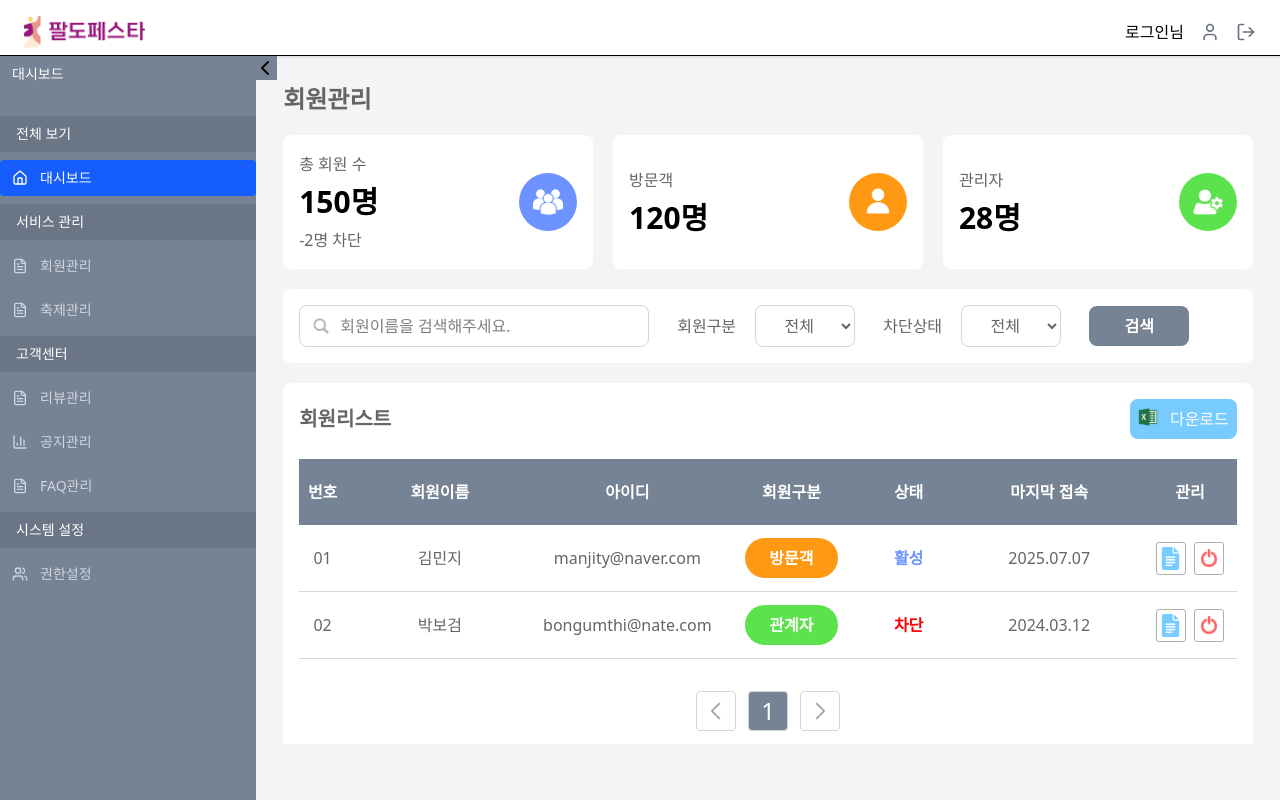
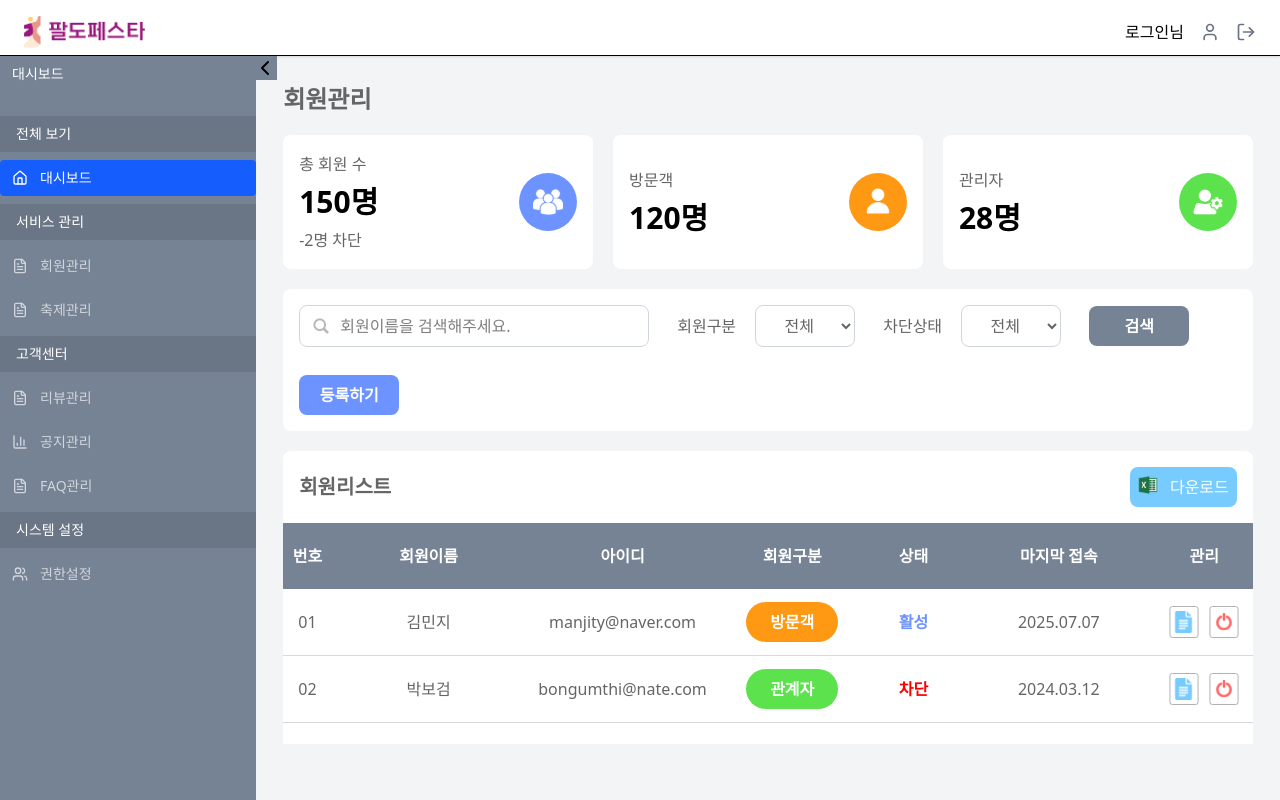
Before and after one commit to haracedaily/hackathon, a React (Vite) app: page /user in a window 1280 px wide. Built offline with nearby package versions, Linux system fonts and the light colour scheme; the HTML template or start-up script is replaced by a standard one.

Commit message:
no message

```diff
--- a/src/pages/JO/User.jsx
+++ b/src/pages/JO/User.jsx
@@ -1,9 +1,10 @@
-import React, { useState } from "react";
+import { useState } from "react";
 import Pagination from "../../component/Pagination";
 
 function User({ isTablet }) {
     //isTablet max-width 960이면 true
-    const [page, setPage] = React.useState(1);
+    const [page, setPage] = useState(1);
+
     const data = [{
         id: 1,
         name: "김민지",
@@ -31,8 +32,8 @@ function User({ isTablet }) {
             <div>
                 <h1 className="text-2xl text-[#656565] font-bold">회원관리</h1>
             </div>
-            <div className='flex gap-5 mt-5'>
-                <div className='flex flex-1 justify-between items-center min-h-[134px] bg-white rounded-lg p-4'>
+            <div className='flex flex-wrap items-center gap-5 mt-5'>
+                <div className='flex flex-1 justify-between items-center min-w-[215px] min-h-[134px] bg-white rounded-lg p-4'>
                     <div>
                         <p className='text-[#656565]'>총 회원 수</p>
                         <p className='text-3xl font-bold my-2'>150명</p>
@@ -42,7 +43,7 @@ function User({ isTablet }) {
                         <img src="/images/headbox1.svg" />
                     </div>
                 </div>
-                <div className='flex flex-1 justify-between items-center min-h-[134px] bg-white rounded-lg p-4'>
+                <div className='flex flex-1 justify-between items-center min-w-[215px] min-h-[134px] bg-white rounded-lg p-4'>
                     <div>
                         <p className='text-[#656565]'>방문객</p>
                         <p className='text-3xl font-bold mt-2'>120명</p>
@@ -51,7 +52,7 @@ function User({ isTablet }) {
                         <img src="/images/headbox2.svg" />
                     </div>
                 </div>
-                <div className='flex flex-1 justify-between items-center min-h-[134px] bg-white rounded-lg p-4'>
+                <div className='flex flex-1 justify-between items-center min-w-[215px] min-h-[134px] bg-white rounded-lg p-4'>
                     <div>
                         <p className='text-[#656565]'>관리자</p>
                         <p className='text-3xl font-bold mt-2'>28명</p>
@@ -61,8 +62,9 @@ function User({ isTablet }) {
                     </div>
                 </div>
             </div>
-            <div className='flex items-center bg-white rounded-lg p-4 my-5 gap-7'>
-                <div className='relative min-w-[350px]'>
+            <div className='flex flex-wrap items-center justify-between bg-white rounded-lg p-4 my-5 gap-7'>
+                <div className="flex flex-wrap items-center gap-7">
+                    <div className='relative w-[350px]'>
                         <input type="text"
                             placeholder='회원이름을 검색해주세요.'
                             className="w-full border border-gray-300 rounded-lg p-2 pl-10"
@@ -73,35 +75,45 @@ function User({ isTablet }) {
                             className="absolute left-3 top-1/2 -translate-y-1/2 w-5 h-5 text-gray-400"
                         />
                     </div>
+                    <div className="flex flex-wrap items-center gap-7">
                         <div className='flex items-center gap-2'>
-                    <p className='text-[#656565] min-w-[70px]'>회원구분</p>
-                    <select className="w-full border min-w-[100px] border-gray-300 text-[#656565] rounded-lg py-2 text-center">
+                            <p className='text-[#656565] w-[70px]'>회원구분</p>
+                            <select className="border w-[100px] border-gray-300 text-[#656565] rounded-lg py-2 text-center">
                                 <option value="all">전체</option>
                                 <option value="member">방문객</option>
                                 <option value="partner">관계자</option>
                             </select>
                         </div>
                         <div className='flex items-center gap-2'>
-                    <p className='text-[#656565] min-w-[70px]'>차단상태</p>
-                    <select className="w-full border min-w-[100px] border-gray-300 text-[#656565] rounded-lg py-2 text-center">
+                            <p className='text-[#656565] w-[70px]'>차단상태</p>
+                            <select className="border w-[100px] border-gray-300 text-[#656565] rounded-lg py-2 text-center">
                                 <option value="all" className='text-center'>전체</option>
                                 <option value="active">활성</option>
                                 <option value="block">차단</option>
                             </select>
                         </div>
-                <button className='bg-[#768395] text-white font-bold rounded-lg py-2 px-4 min-w-[100px] cursor-pointer'>
+                    </div>
+                    <div>
+                        <button className='bg-[#768395] text-white font-bold rounded-lg py-2 px-4 w-[100px] cursor-pointer'>
                             검색
                         </button>
                     </div>
-            <div className='bg-white rounded-lg p-4'>
-                <div className="flex justify-between items-center">
+                </div>
+                <div>
+                    <button className='bg-[#6C93FF] text-white font-bold rounded-lg py-2 px-4 w-[100px] cursor-pointer'>
+                        등록하기
+                    </button>
+                </div>
+            </div>
+            <div className='pb-4 bg-white rounded-lg'>
+                <div className="flex justify-between items-center p-4">
                     <h1 className="text-[1.25rem] text-[#656565] font-bold">회원리스트</h1>
                     <button className="flex cursor-pointer bg-[#77CBFF] text-white rounded-lg p-2 gap-3">
                         <img src="/images/excelbtn.svg" alt="excel" />
                         다운로드
                     </button>
                 </div>
-                <table className='my-5 w-full '>
+                <table className='mb-5 w-full '>
                     <thead className='text-white bg-[#768395] h-[66px]'>
                         <tr>
                             <th className="w-[5%]">번호</th>
@@ -129,9 +141,19 @@ function User({ isTablet }) {
                                     {user.status}
                                 </td>
                                 <td>{user.lastLogin}</td>
-                                <td className='flex justify-center items-center h-[66px] gap-2'>
-                                    <button className="cursor-pointer"><img src="/images/memberbtn1.svg" alt="btn1" /></button>
-                                    <button className="cursor-pointer"><img src="/images/memberbtn2.svg" alt="btn2" /></button>
+                                <td className='flex justify-center items-center h-[66px] gap-2 min-w-[70px]'>
+                                    <button className="cursor-pointer">
+                                        <img src="/images/memberbtn1.svg"
+                                            alt="btn1"
+                                            className="w-8 h-8"
+                                        />
+                                    </button>
+                                    <button className="cursor-pointer">
+                                        <img src="/images/memberbtn2.svg"
+                                            alt="btn2"
+                                            className="w-8 h-8"
+                                        />
+                                    </button>
                                 </td>
                             </tr>
                         ))}
```
Lines whose indentation alone changed are shown as unchanged.
